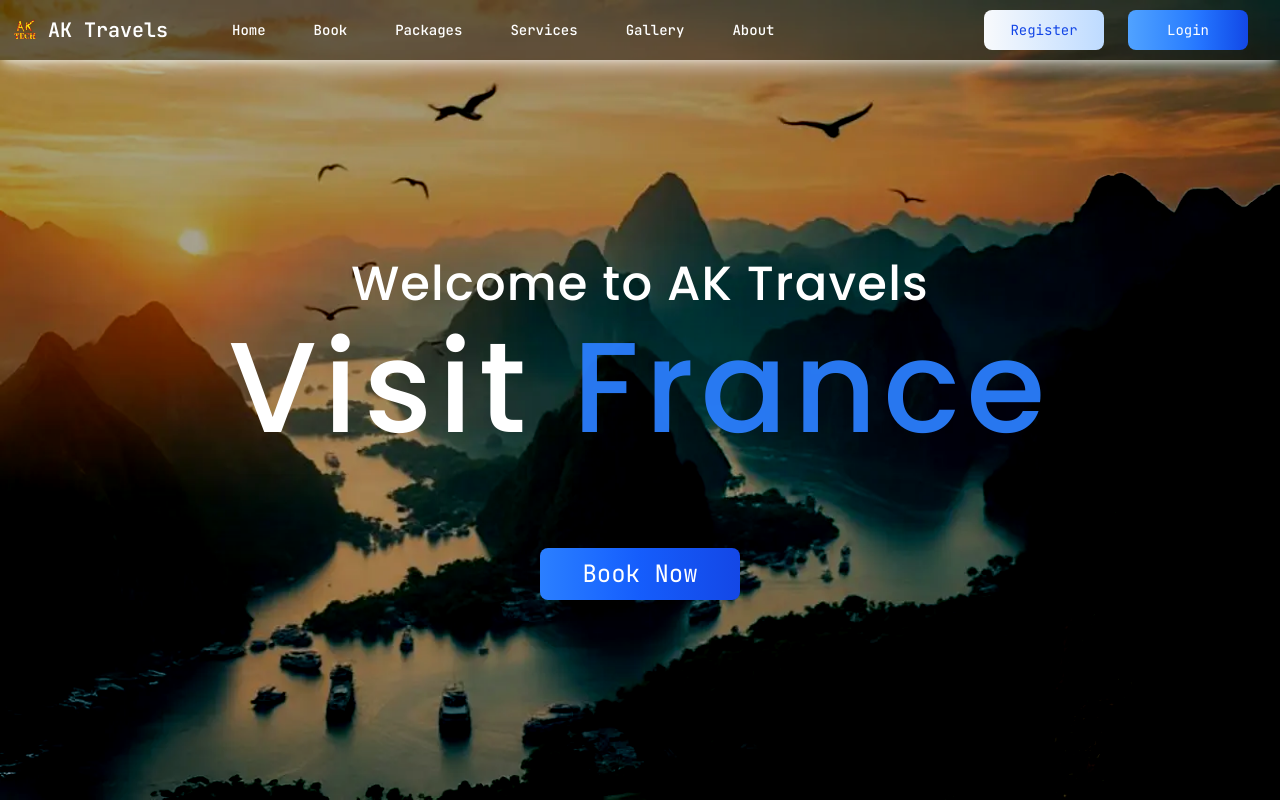
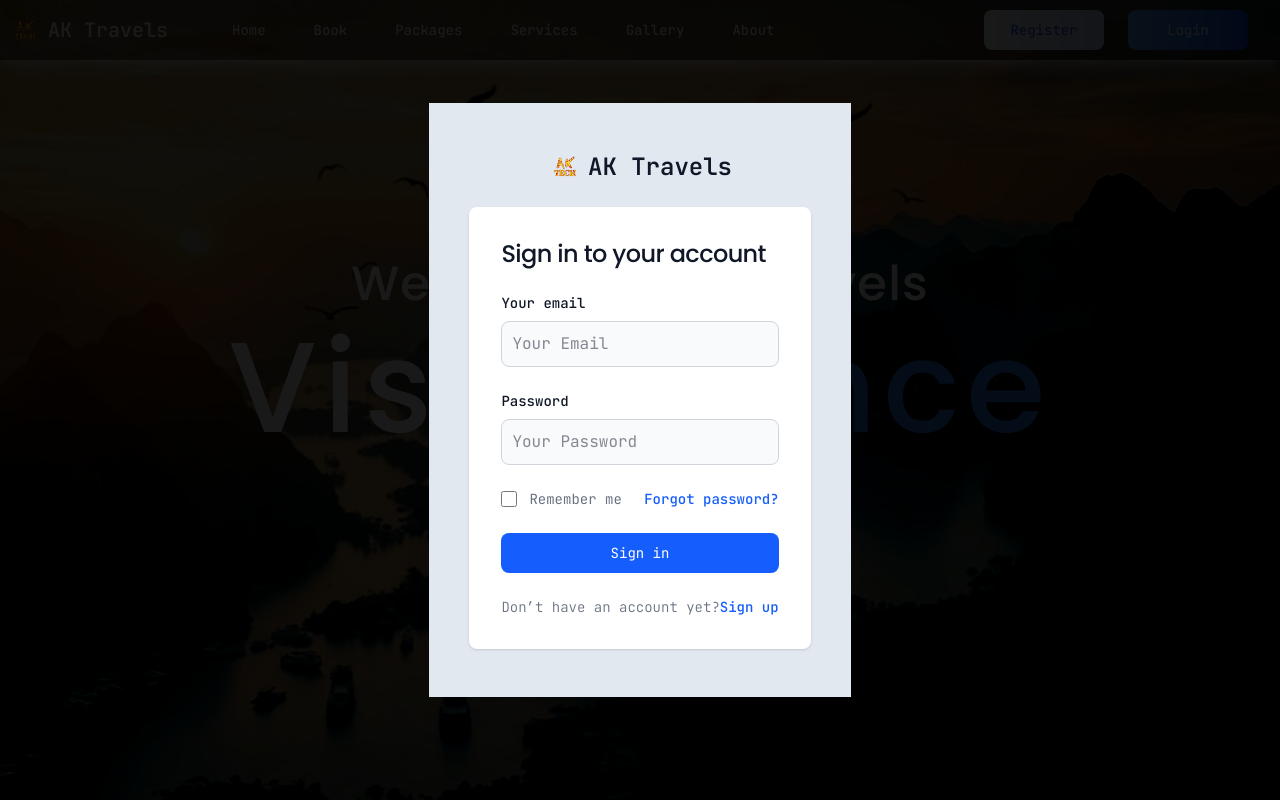
Before and after one commit to aktech27/jain-online-fe-project, a React (Vite) app: page / in a window 1280 px wide. Shown: the top 800 px of the page. Built offline with nearby package versions, Linux system fonts and the light colour scheme.

Commit message:
Modal Base added

```diff
--- a/src/App.tsx
+++ b/src/App.tsx
@@ -1,4 +1,5 @@
 import { Navbar, HeroSection, BookNow, Packages, Services, Gallery, About, Footer } from './components';
+import Modal from './components/General/Modal';
 
 const App = () => {
   return (
@@ -11,6 +12,7 @@ const App = () => {
       <Gallery />
       <About />
       <Footer />
+      <Modal />
     </>
   );
 };
--- /dev/null
+++ b/src/components/General/Modal.tsx
@@ -0,0 +1,13 @@
+import LoginForm from '../Login/LoginForm';
+
+const Modal = () => {
+  return (
+    <div className="overflow-y-auto overflow-x-hidden fixed top-0 right-0 left-0 z-50 justify-center items-center w-full md:inset-0 h-screen max-h-full bg-black/90 grid place-items-center">
+      <div className="relative bg-slate-200 p-4 w-full max-w-2xl max-h-full">
+        <LoginForm />
+      </div>
+    </div>
+  );
+};
+
+export default Modal;
```
